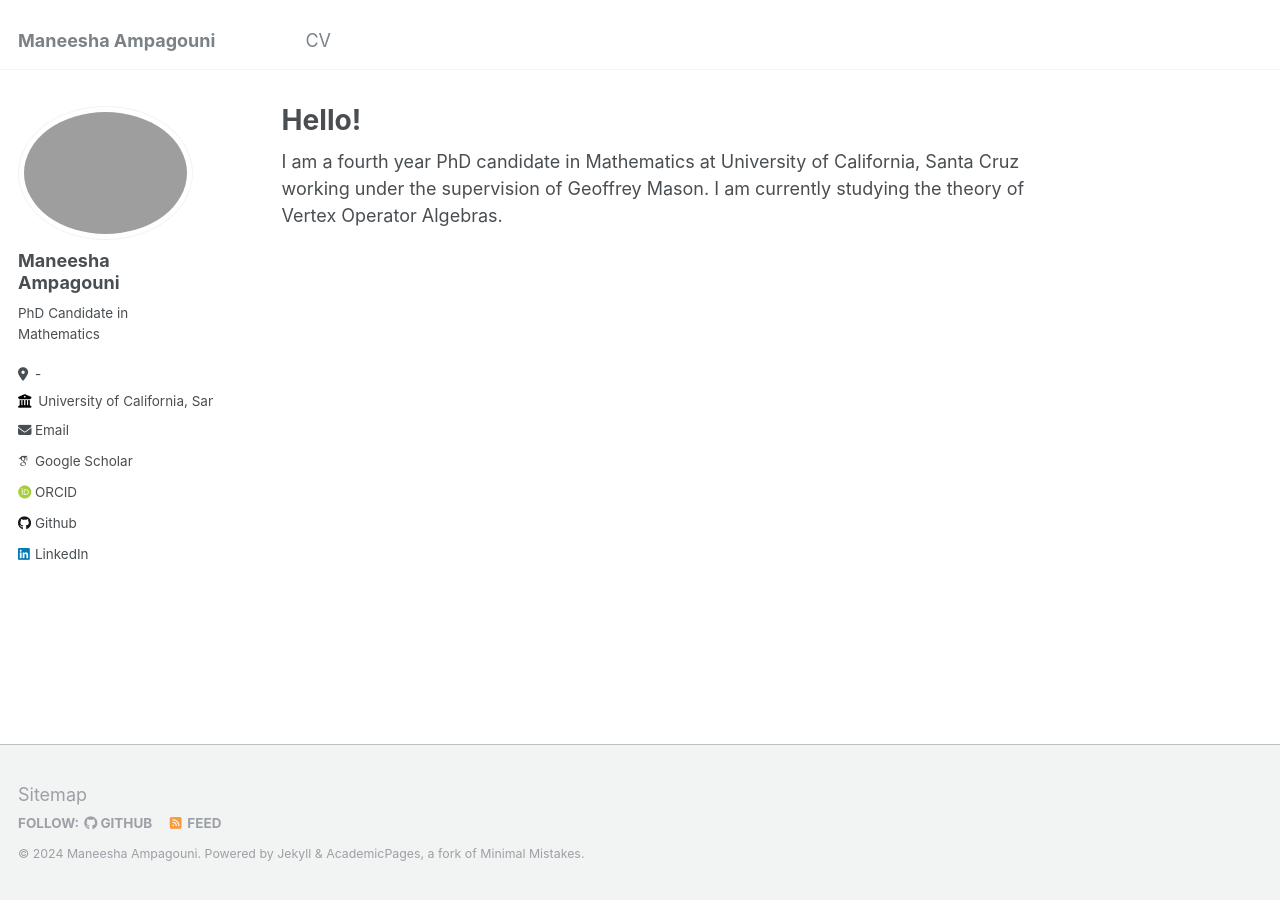
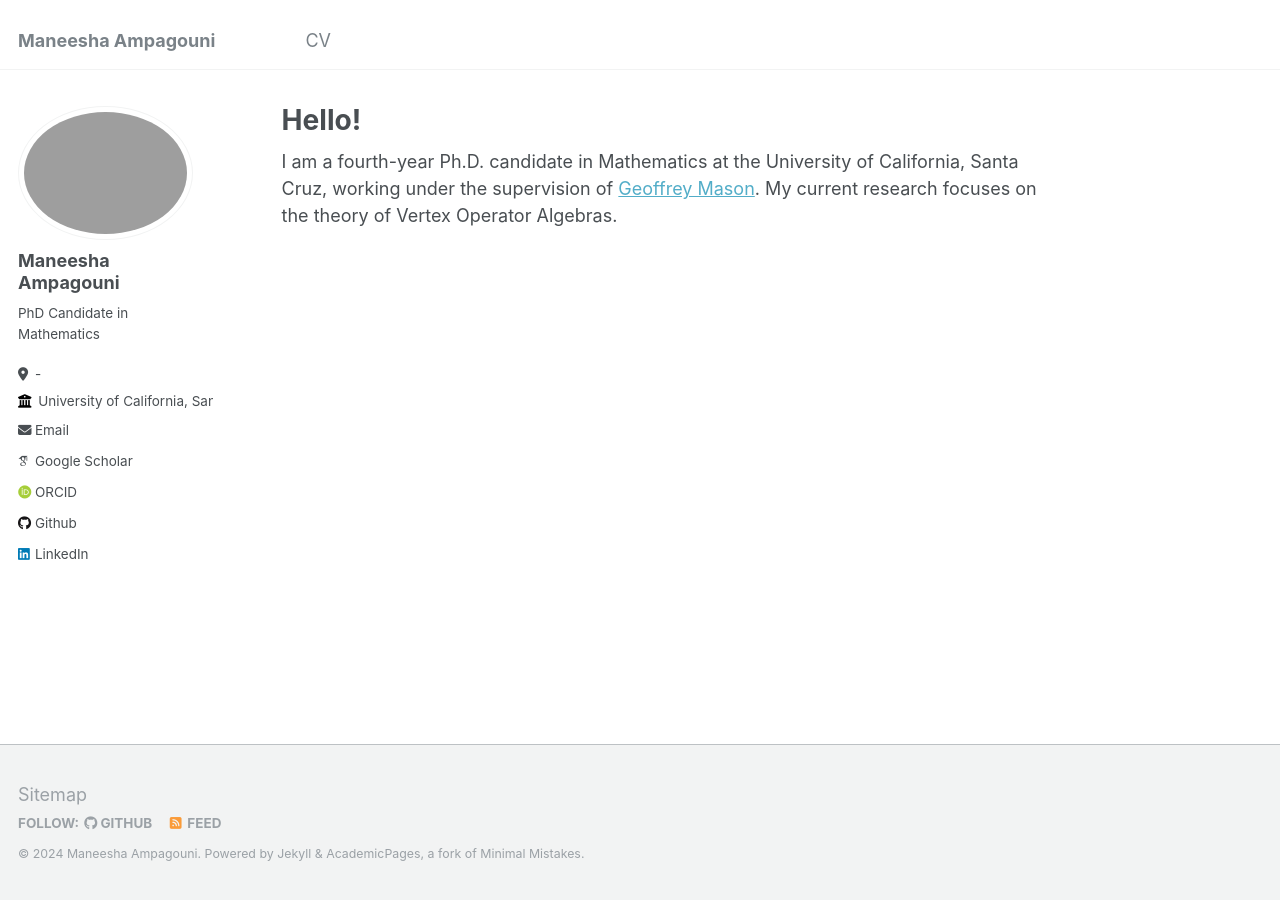
Before and after one commit to ManeeshaAmpagouni/maneeshaampagouni.github.io, a Jekyll site: the page built from _pages/about.md, in a window 1280 px wide. Built offline with Jekyll 4.4.1, drawn with Linux system fonts in a browser that asks for light colours; some web fonts are replaced.

Commit message:
Added hyperlink to Geoff's page

```diff
--- a/_pages/about.md
+++ b/_pages/about.md
@@ -7,4 +7,4 @@ redirect_from:
   - /about.html
 ---
 
-I am a fourth year PhD candidate in Mathematics at University of California, Santa Cruz working under the supervision of Geoffrey Mason. I am currently studying the theory of Vertex Operator Algebras.
+I am a fourth-year Ph.D. candidate in Mathematics at the University of California, Santa Cruz, working under the supervision of [Geoffrey Mason](https://www.math.ucsc.edu/people/emeriti.php?uid=gem). My current research focuses on the theory of Vertex Operator Algebras.
```
Also changed, not shown: 1 other file.
